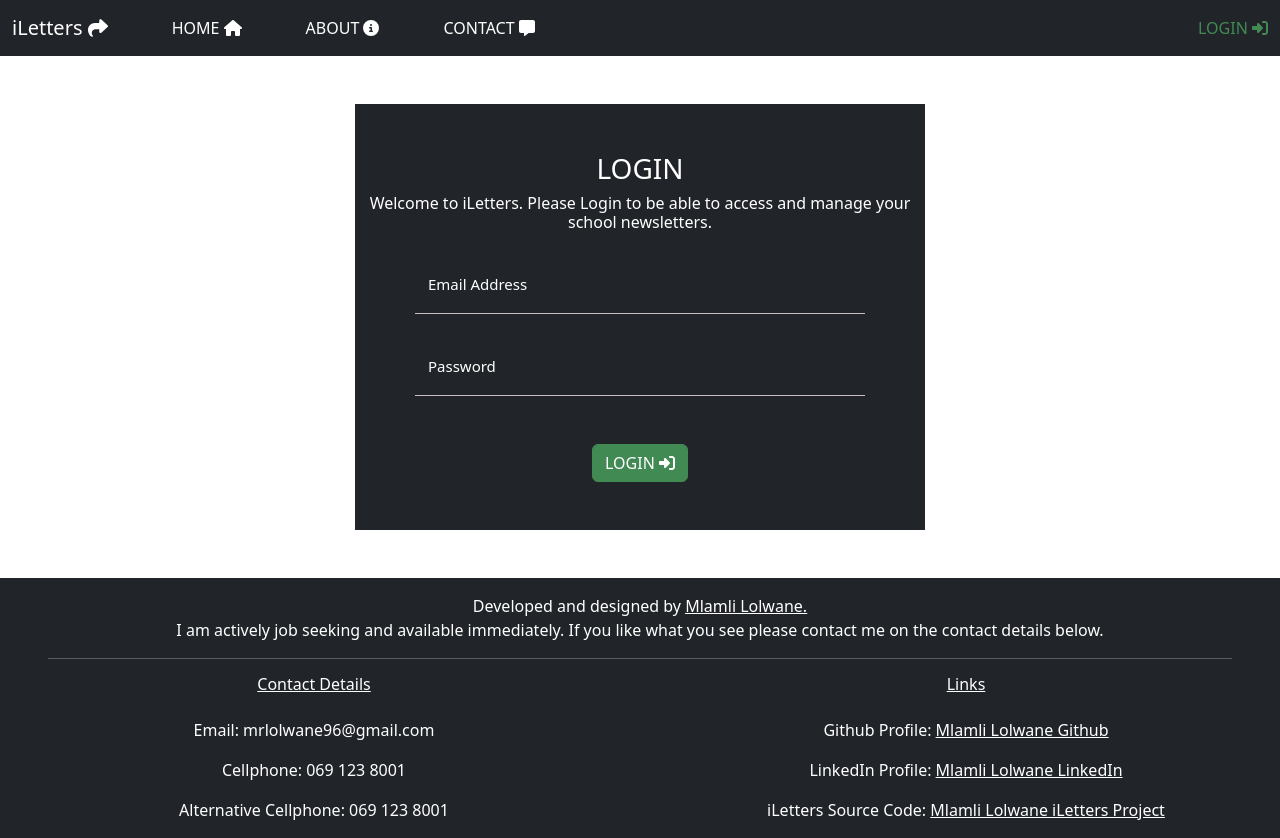
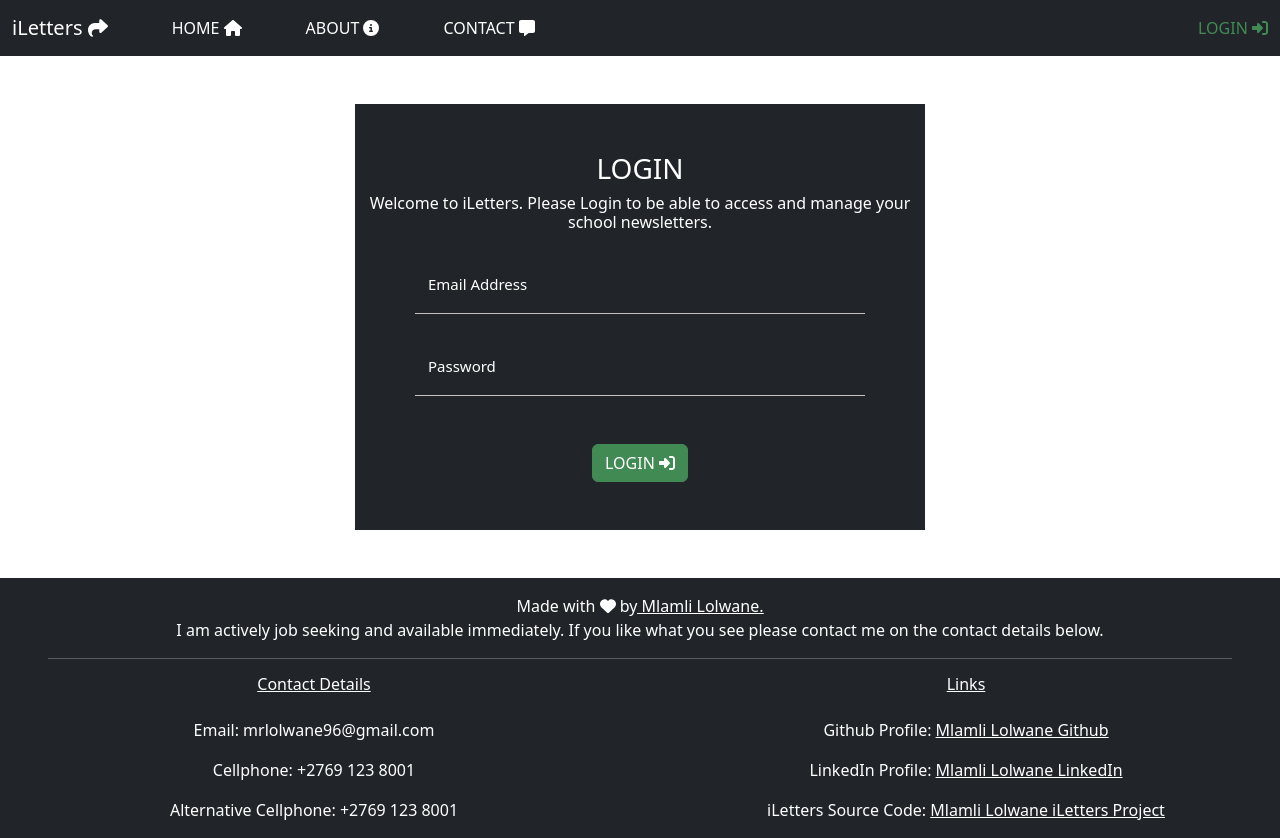
Before and after one commit to MlamliLolwane/iLetters-Client-App, a React (Create React App) app: page /login in a window 1280 px wide. Built offline with nearby package versions, Linux system fonts and the light colour scheme.

Commit message:
Minor UI changes

```diff
--- a/src/App.js
+++ b/src/App.js
@@ -45,13 +45,13 @@ import AdminHome from './views/aggregated/Home';
 import { library } from "@fortawesome/fontawesome-svg-core";
 import { faRightToBracket, faHouse, faCircleInfo, faMessage, faShare, faUser, faUserGraduate,
   faEnvelope, faSchool, faList, faEdit, faEllipsisVertical, faPlusCircle, faArrowAltCircleRight,
-  faArrowAltCircleLeft, faCheckCircle, faDeleteLeft, faPencilAlt }
+  faArrowAltCircleLeft, faCheckCircle, faDeleteLeft, faPencilAlt, faHeart }
   from "@fortawesome/free-solid-svg-icons";
 
 library.add(faRightToBracket, faHouse, faCircleInfo, faMessage, faShare,
   faUser, faUserGraduate, faEnvelope, faSchool, faList, faEdit, faEllipsisVertical, faPlusCircle,
   faArrowAltCircleRight, faArrowAltCircleLeft, faCheckCircle, faDeleteLeft,
-  faPencilAlt);
+  faPencilAlt, faHeart);
 
 function App() {
   return (
--- a/src/components/Footer.js
+++ b/src/components/Footer.js
@@ -6,8 +6,8 @@ function Footer() {
     <div className="App">
       <div className="bg-body-tertiary bg-dark">
         <div className="text-center text-white fw-lighter pt-3">
-          <p>Developed and designed by <NavLink to="/contact" className="text-white"><u>
-            Mlamli Lolwane.</u></NavLink>  <br />
+          <p>Made with <FontAwesomeIcon icon="fa-solid fa-heart" /> by
+          <NavLink to="/contact" className="text-white"><u> Mlamli Lolwane.</u></NavLink>  <br />
                 I am actively job seeking and available immediately.
                 If you like what you see please contact me on the contact details below.</p>
         </div>
@@ -16,8 +16,8 @@ function Footer() {
           <div className="col-lg-6 text-white text-center">
             <h6> <u>Contact Details </u></h6>
             <p className="pt-3">Email: mrlolwane96@gmail.com</p>
-            <p>Cellphone: 069 123 8001</p>
-            <p>Alternative Cellphone: 069 123 8001</p>
+            <p>Cellphone: +2769 123 8001</p>
+            <p>Alternative Cellphone: +2769 123 8001</p>
           </div>
           <div className="col-lg-6 text-white fw-lighter text-center">
             <h6> <u>Links </u></h6>
--- a/src/views/aggregated/Home.js
+++ b/src/views/aggregated/Home.js
@@ -14,7 +14,7 @@ function Home() {
                     </div>
                 </div>
                 <div className="row mb-5">
-                    <div className="col form-background mx-4 py-4">
+                    <div className="col-lg form-background mx-lg-4 py-4">
                         <h6 className="text-center text-white">NEWSLETTERS</h6>
                         <p style={{ fontSize: "50px" }} className="text-white text-center">17</p>
                         <div className="text-center">
@@ -25,7 +25,7 @@ function Home() {
 
                     {/* <div className="col-1"></div> */}
 
-                    <div className="col form-background mx-4 py-4">
+                    <div className="col-lg form-background mx-lg-4 py-4 my-5 my-lg-0">
                         <h6 className="text-center text-white">LEARNERS</h6>
                         <p style={{ fontSize: "50px" }} className="text-white text-center">403</p>
                         <div className="text-center">
@@ -34,7 +34,7 @@ function Home() {
                         </div>
                     </div>
 
-                    <div className="col form-background mx-4 py-4">
+                    <div className="col-lg form-background mx-lg-4 py-4">
                         <h6 className="text-center text-white">GRADES</h6>
                         <p style={{ fontSize: "50px" }} className="text-white text-center">7</p>
                         <div className="text-center">
```
